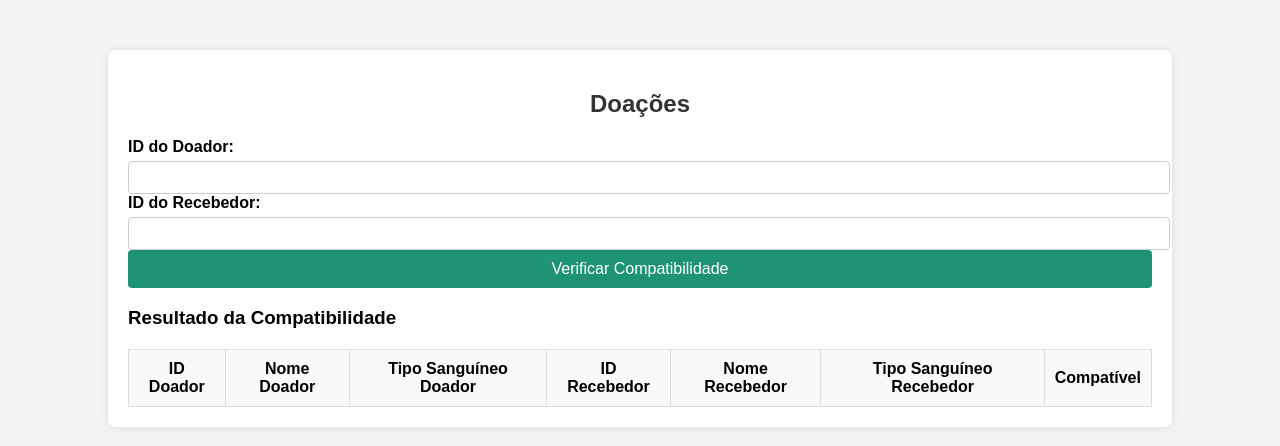
After one commit to KaianeSousa/Pratica-CRUD-FastAPI, a FastAPI app: template pratica-jinja2/templates/doacoes.html in a window 1280 px wide. The commit adds this page. Shown: the top 446 px of the page. Run offline with FastAPI, Linux system fonts and the light colour scheme; the template is opened without the code that fills it, so the values that code supplies are empty.

Commit message:
Add files via upload

```diff
--- a/pratica-jinja2/app/database.py
+++ b/pratica-jinja2/app/database.py
@@ -9,7 +9,7 @@ from dotenv import load_dotenv
 load_dotenv()
 
 POSTGRES_USER = os.getenv("POSTGRES_USER", "postgres")
-POSTGRES_PASSWORD = os.getenv("POSTGRES_PASSWORD", "123456app")
+POSTGRES_PASSWORD = os.getenv("POSTGRES_PASSWORD", "senha")
 POSTGRES_HOST = os.getenv("POSTGRES_HOST", "localhost")
 POSTGRES_PORT = os.getenv("POSTGRES_PORT", "5432")
 POSTGRES_DB = os.getenv("POSTGRES_DB", "doacoes")
--- a/pratica-jinja2/app/main.py
+++ b/pratica-jinja2/app/main.py
@@ -47,19 +47,19 @@ app.add_middleware(
 templates = Jinja2Templates(directory="templates")
 
 @app.get("/", response_class=HTMLResponse)
-async def index(request: Request):
+async def login_page(request: Request):
     return templates.TemplateResponse("login.html", {"request": request})
 
 @app.get("/cadastrar", response_class=HTMLResponse)
-async def index(request: Request):
+async def cadastrar_page(request: Request):
     return templates.TemplateResponse("cadastro.html", {"request": request})
 
 @app.get("/recuperarSenha", response_class=HTMLResponse)
-async def index(request: Request):
+async def recuperarSenha_page(request: Request):
     return templates.TemplateResponse("recuperarSenha.html", {"request": request})
 
 @app.get("/index", response_class=HTMLResponse)
-async def index(request: Request):
+async def index_page(request: Request):
     return templates.TemplateResponse("index.html", {"request": request})
 
 @app.get("/doadores", response_class=HTMLResponse)
@@ -70,6 +70,10 @@ async def doadores_page(request: Request):
 async def recebedores_page(request: Request):
     return templates.TemplateResponse("recebedores.html", {"request": request})
 
+app.get("/doacoes", response_class=HTMLResponse)
+async def doacoes_page(request: Request):
+    return templates.TemplateResponse("doacoes.html", {"request": request})
+
 app.include_router(doadores.router, prefix="/doadores")
 app.include_router(recebedores.router, prefix="/recebedores")
 app.include_router(doacoes.router, prefix="/doacoes")
--- a/pratica-jinja2/app/schemas.py
+++ b/pratica-jinja2/app/schemas.py
@@ -35,3 +35,8 @@ class DoacaoBase(BaseModel):
 class LoginSchema(BaseModel):
     email: EmailStr
     senha: str
+
+
+class RecuperarSenha(BaseModel):
+    email: EmailStr
+    nova_senha: str
--- /dev/null
+++ b/pratica-jinja2/static/css/doacoes.css
@@ -0,0 +1,74 @@
+body {
+    font-family: Arial, sans-serif;
+    background-color: #f4f4f4;
+    margin: 0;
+    padding: 0;
+}
+
+.container {
+    width: 80%;
+    margin: 50px auto;
+    background-color: #fff;
+    padding: 20px;
+    box-shadow: 0 0 10px rgba(0, 0, 0, 0.1);
+    border-radius: 8px;
+}
+
+h1, h2 {
+    text-align: center;
+    color: #333;
+}
+
+.form-group {
+    margin-bottom: 15px;
+}
+
+label {
+    display: block;
+    margin-bottom: 5px;
+    font-weight: bold;
+}
+
+input[type="number"] {
+    width: 100%;
+    padding: 8px;
+    border: 1px solid #ccc;
+    border-radius: 4px;
+}
+
+button {
+    display: block;
+    width: 100%;
+    padding: 10px;
+    background-color: #1f9475;
+    color: white;
+    border: none;
+    border-radius: 4px;
+    font-size: 16px;
+    cursor: pointer;
+}
+
+button:hover {
+    background-color: #28a28a;
+}
+
+table {
+    width: 100%;
+    border-collapse: collapse;
+    margin-top: 20px;
+}
+
+table th, table td {
+    padding: 10px;
+    text-align: center;
+    border: 1px solid #ddd;
+}
+
+table th {
+    background-color: #f8f9fa;
+    font-weight: bold;
+}
+
+table tbody tr:nth-child(even) {
+    background-color: #f9f9f9;
+}
--- a/pratica-jinja2/static/css/index.css
+++ b/pratica-jinja2/static/css/index.css
@@ -55,3 +55,7 @@ button a {
 button:hover {
     background-color: #28a28a;
 }
+
+.btnSair {
+    background-color: rgb(240, 165, 26) important!;
+}
--- /dev/null
+++ b/pratica-jinja2/static/js/doacoes.js
@@ -0,0 +1,41 @@
+document.addEventListener('DOMContentLoaded', function() {
+    const form = document.getElementById('formDoacao');
+    const tabela = document.getElementById('tabelaCompatibilidade').getElementsByTagName('tbody')[0];
+
+    form.addEventListener('submit', function(event) {
+        event.preventDefault();
+
+        const doadorId = document.getElementById('doador_id').value;
+        const recebedorId = document.getElementById('recebedor_id').value;
+
+        fetch('/doacoes/adicionar', {
+            method: 'POST',
+            headers: {
+                'Content-Type': 'application/json',
+            },
+            body: JSON.stringify({
+                doador_id: parseInt(doadorId),
+                recebedor_id: parseInt(recebedorId),
+            }),
+        })
+        .then(response => response.json())
+        .then(data => {
+
+            tabela.innerHTML = '';
+
+            const row = tabela.insertRow();
+            row.insertCell().textContent = data.doador.id;
+            row.insertCell().textContent = data.doador.nome;
+            row.insertCell().textContent = data.doador.tipo_sanguineo;
+            row.insertCell().textContent = data.recebedor.id;
+            row.insertCell().textContent = data.recebedor.nome;
+            row.insertCell().textContent = data.recebedor.tipo_sanguineo;
+            row.insertCell().textContent = data.compativel ? "Sim" : "Não";
+
+            alert(data.mensagem);
+        })
+        .catch((error) => {
+            console.error('Error:', error);
+        });
+    });
+});
--- /dev/null
+++ b/pratica-jinja2/templates/doacoes.html
@@ -0,0 +1,42 @@
+<!DOCTYPE html>
+<html lang="pt-br">
+<head>
+    <meta charset="UTF-8">
+    <meta name="viewport" content="width=device-width, initial-scale=1.0">
+    <title>Doações</title>
+    <link rel="stylesheet" href="../static/css/doacoes.css">
+</head>
+<body>
+    <div class="container">
+        <h2>Doações</h2>
+        <form id="formDoacao">
+            <label for="doador_id">ID do Doador:</label>
+            <input type="number" id="doador_id" name="doador_id" required>
+
+            <label for="recebedor_id">ID do Recebedor:</label>
+            <input type="number" id="recebedor_id" name="recebedor_id" required>
+
+            <button type="submit">Verificar Compatibilidade</button>
+        </form>
+
+        <h3>Resultado da Compatibilidade</h3>
+        <table id="tabelaCompatibilidade">
+            <thead>
+                <tr>
+                    <th>ID Doador</th>
+                    <th>Nome Doador</th>
+                    <th>Tipo Sanguíneo Doador</th>
+                    <th>ID Recebedor</th>
+                    <th>Nome Recebedor</th>
+                    <th>Tipo Sanguíneo Recebedor</th>
+                    <th>Compatível</th>
+                </tr>
+            </thead>
+            <tbody>
+
+            </tbody>
+        </table>
+    </div>
+    <script src="../static/js/doacoes.js"></script>
+</body>
+</html>
--- a/pratica-jinja2/templates/doadores.html
+++ b/pratica-jinja2/templates/doadores.html
@@ -12,7 +12,7 @@
 
 <div class="container">
     <button id="btnVoltar" type="button">
-        <a href="/" class="btnVoltar">Voltar</a>
+        <a href="/index" class="btnVoltar">Voltar</a>
     </button>
 
     <button id="btnCadastrar" type="button">Cadastrar Doador</button>
--- a/pratica-jinja2/templates/index.html
+++ b/pratica-jinja2/templates/index.html
@@ -22,6 +22,10 @@
             <button>
                 <a href="/doacoes" class="btnDoacao">Doações de Sangue</a>
             </button>
+
+            <button>
+                <a href="/" class="btnSair">Sair</a>
+            </button>
         </div>
     </div>
 </div>
--- a/pratica-jinja2/templates/recebedores.html
+++ b/pratica-jinja2/templates/recebedores.html
@@ -13,7 +13,7 @@
 
 <div class="container">
 
-    <a href="/" class="btnVoltar">
+    <a href="/index" class="btnVoltar">
         <button id="btnVoltar" type="button">Voltar
         </button>
     </a>
--- a/pratica-jinja2/templates/recuperarSenha.html
+++ b/pratica-jinja2/templates/recuperarSenha.html
@@ -11,7 +11,7 @@
 
     <div class="container">
         <h2>Recuperar Senha</h2>
-        <p>Enviaremos um link para que você possa redefinir sua senha.</p>
+        <p>Enviaremos esses dados para que você consiga redefinir sua senha.</p>
 
         <form action="/recuperar_senha" method="POST">
             <label for="email">E-mail cadastrado:</label>
```
Also changed, not shown: pratica-jinja2/app/crud.py (+13 -0 lines), pratica-jinja2/app/routes/auth.py (+12 -1 lines), pratica-jinja2/app/routes/doacoes.py (+10 -5 lines), pratica-jinja2/static/js/recuperarSenha.js (+25 -20 lines).
